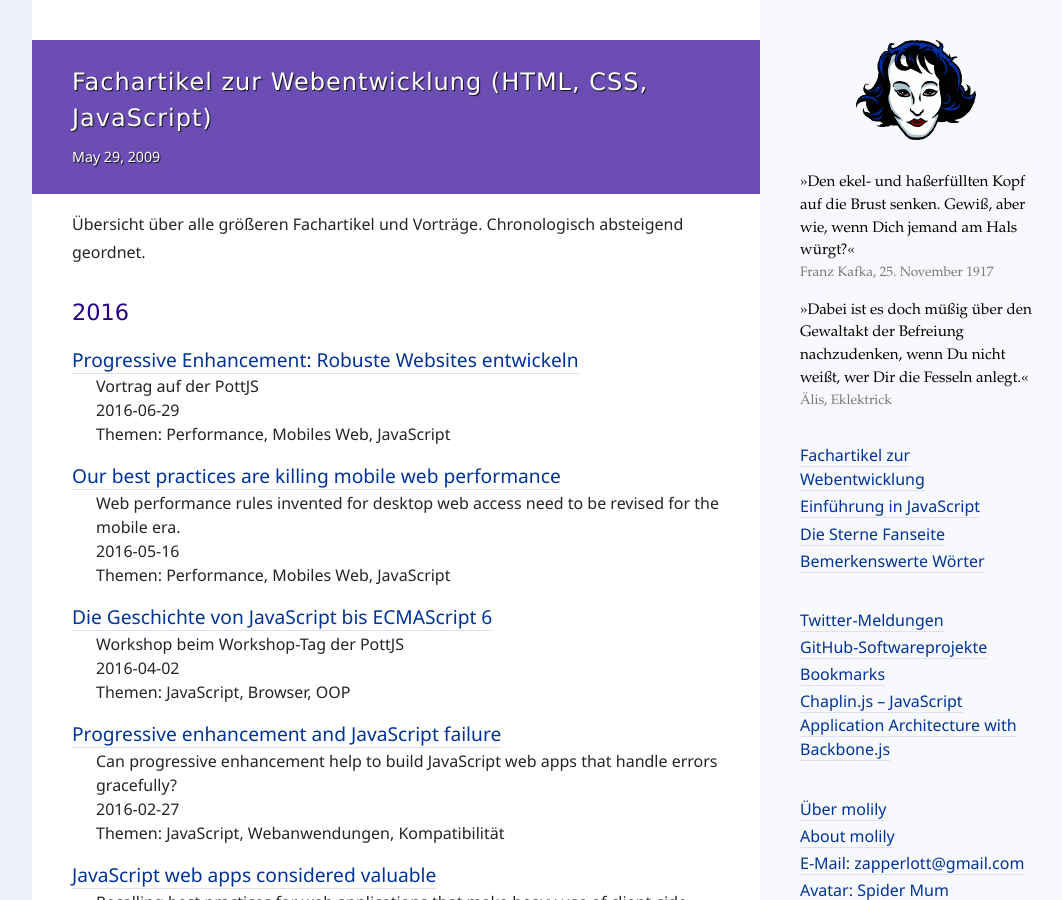
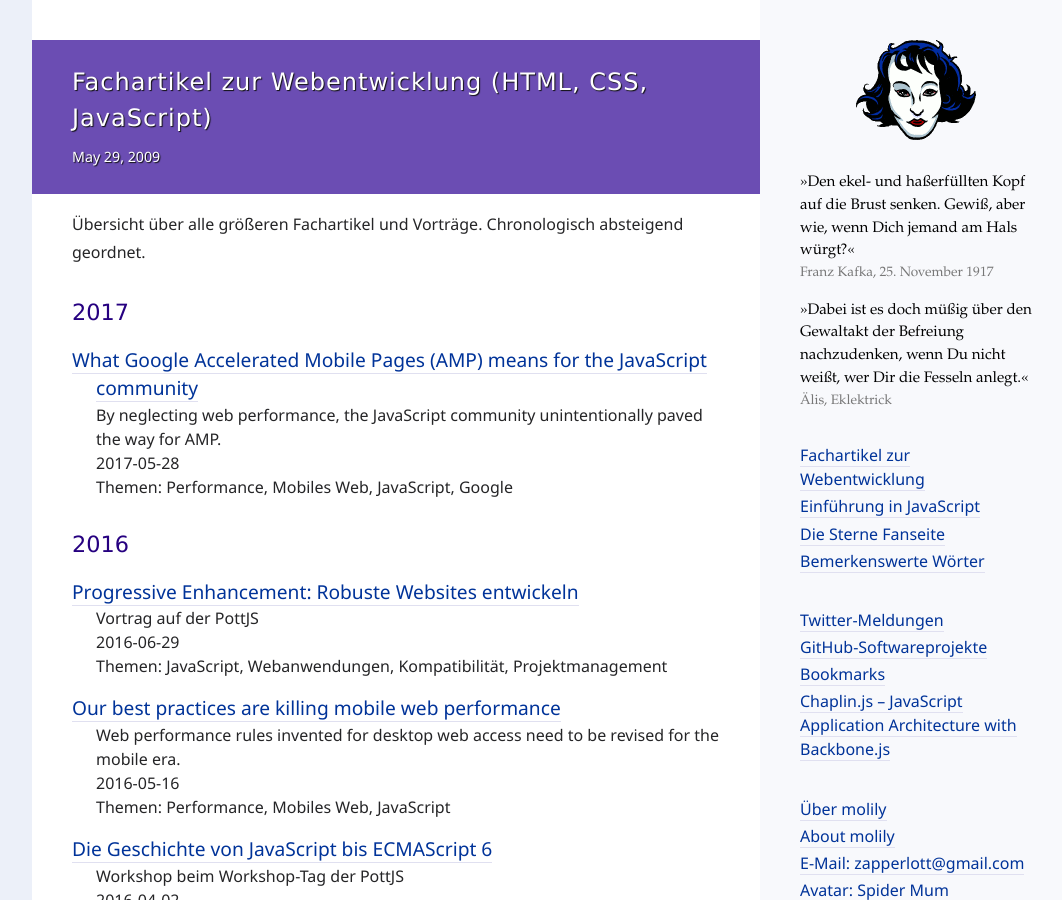
Before and after one commit to molily/molily.de, a Jekyll site: the page built from _posts/2009-05-29-artikel.html, in a window 1280 px wide and 900 px high. Shown: the whole window, without its empty margins (88-1150 px from the left). Built offline with Jekyll 4.4.1, drawn with Linux system fonts in a browser that asks for light colours; some web fonts are replaced; some of the changed text lies outside the part shown.

Commit message:
Add articles

```diff
--- a/_posts/2009-05-29-artikel.html
+++ b/_posts/2009-05-29-artikel.html
@@ -5,6 +5,19 @@ categories: html, css, javascript, html5, browser, webstandards, ecmascript, bac
 ---
 
 <p>Übersicht über alle größeren Fachartikel und Vorträge. Chronologisch absteigend geordnet.</p>
+
+<h2 id="2017">2017</h2>
+
+<ul class="artikel-links">
+
+<li>
+  <a href="/progressive-enhancement-pottjs/" hreflang="en" lang="en" class="artikel-titel">What Google  Accelerated Mobile Pages (AMP) means for the JavaScript community</a><br>
+  <span lang="en">By neglecting web performance, the JavaScript community unintentionally paved the way for AMP.</span><br>
+  2017-05-28<br>
+  Themen: Performance, Mobiles Web, JavaScript, Google
+</li>
+
+</ul>
 
 <h2 id="2016">2016</h2>
 
@@ -14,7 +27,7 @@ categories: html, css, javascript, html5, browser, webstandards, ecmascript, bac
   <a href="/progressive-enhancement-pottjs/" class="artikel-titel">Progressive Enhancement: Robuste Websites entwickeln</a><br>
   Vortrag auf der PottJS<br>
   2016-06-29<br>
-  Themen: Performance, Mobiles Web, JavaScript
+  Themen: JavaScript, Webanwendungen, Kompatibilität, Projektmanagement
 </li>
 
 <li>
@@ -366,6 +379,13 @@ Themen: Design, Browser, Kompatibilität
 <ul class="artikel-links">
 
 <li>
+<a href="/google-privacy/" class="artikel-titel">Versuche zur Bestimmung von Google</a><br>
+Können wir Vertrauen in den Monopolisten Googles haben? Hat Google negative Absichten?<br>
+2009-12-07<br>
+Themen: Privatsphäre, Datenschutz, Bürgerrechte, Google
+</li>
+
+<li>
 <a href="/html5-prozess/" class="artikel-titel">HTML5: Ein soziales Desaster?</a><br>
 Vorstellung von Kritik am Entwicklungsprozess des kommenden Webstandards<br>
 2009-12-07<br>
```
